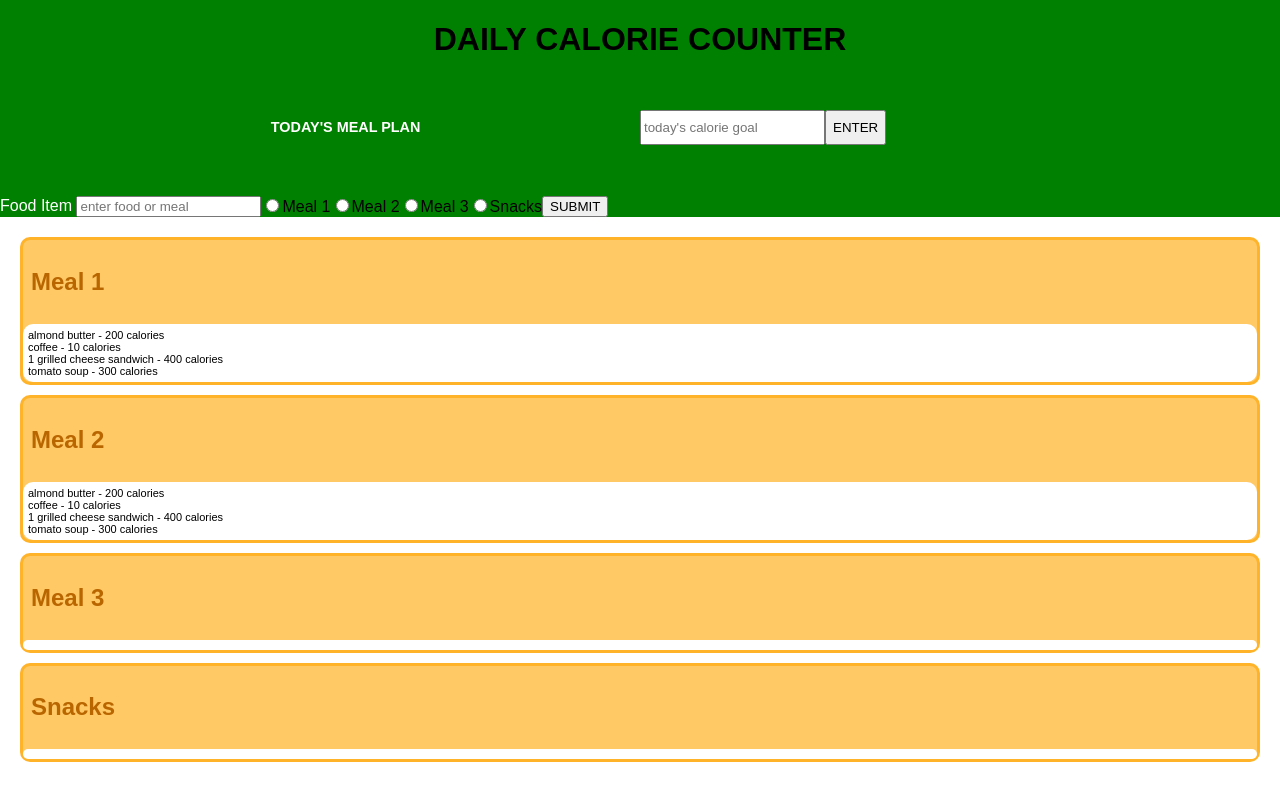
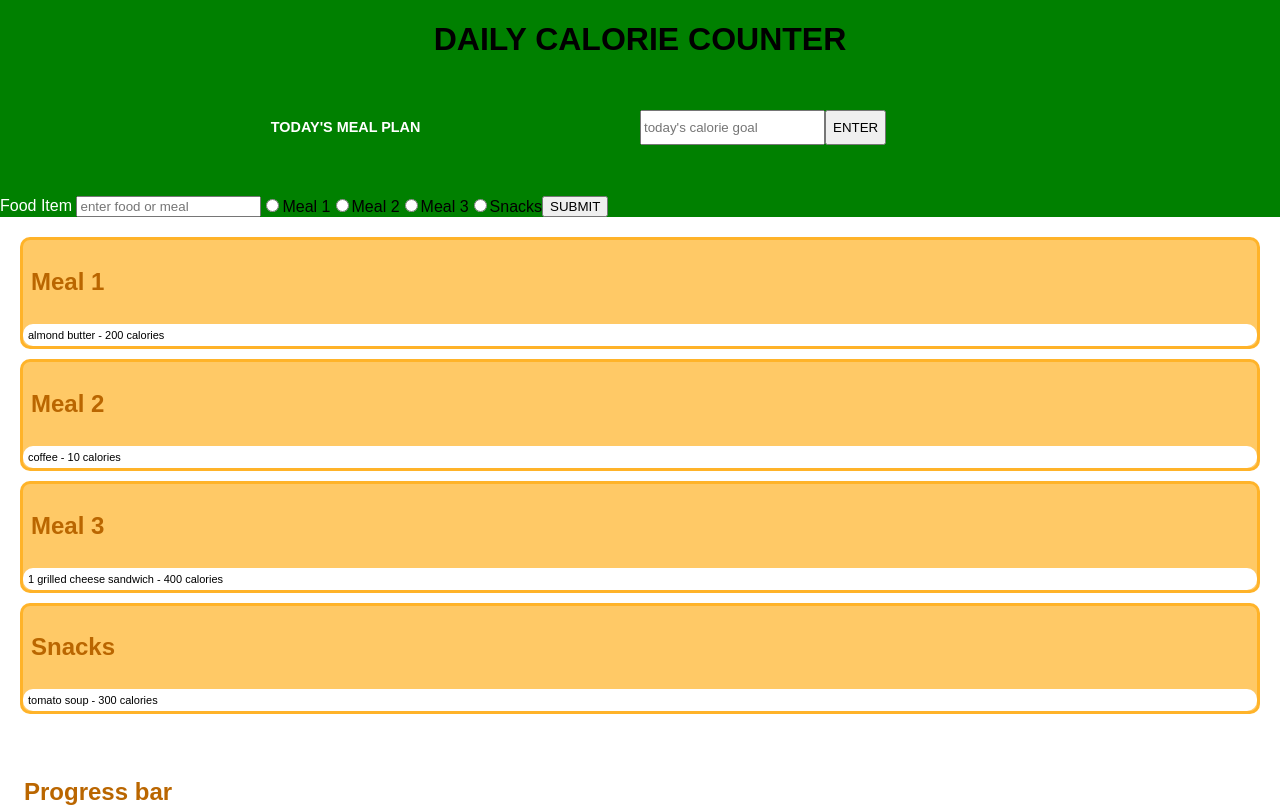
Before and after one commit to robertchrobak/final-project, a React (Create React App) app: page / in a window 1280 px wide. Shown: the top 807 px of the page. Built offline with nearby package versions, Linux system fonts and the light colour scheme.

Commit message:
Adding items to mealPlan divs almost completely works

```diff
--- a/src/components/MealPlan.js
+++ b/src/components/MealPlan.js
@@ -2,17 +2,32 @@ import React, {Component} from 'react';
 import { connect } from 'react-redux';
 
 class MealPlan extends Component {
+
   render() {
-    const meal1Items = this.props.foodItems.map((foodItem, index) =>
-        <li key={index}>{foodItem.food} - {foodItem.calories} calories</li>
-    );
 
-    const meal2Items = this.props.foodItems.map((foodItem, index) =>
-        <li key={index}>{foodItem.food} - {foodItem.calories} calories</li>
-    );
+    const meal1Items = [];
+    const meal2Items = [];
+    const meal3Items = [];
+    const snackItems = [];
+
+    this.props.foodItems.forEach((foodItem, index) => {
+
+      if(foodItem.meal === "Meal 1") {
+        meal1Items.push(<li key={index}>{foodItem.food} - {foodItem.calories} calories</li>);
+      }
+      if(foodItem.meal === "Meal 2") {
+        meal2Items.push(<li key={index}>{foodItem.food} - {foodItem.calories} calories</li>);
+      }
+      if(foodItem.meal === "Meal 3") {
+        meal3Items.push(<li key={index}>{foodItem.food} - {foodItem.calories} calories</li>);
+      }
+      if(foodItem.meal === "Snacks") {
+        snackItems.push(<li key={index}>{foodItem.food} - {foodItem.calories} calories</li>);
+      }
+
+    });
 
     return (
-
       <div className="MealPlan">
         <div className="Meal">
           <h2>Meal 1</h2>
@@ -29,11 +44,13 @@ class MealPlan extends Component {
         <div className="Meal">
           <h2>Meal 3</h2>
           <ul>
+            {meal3Items}
           </ul>
         </div>
         <div className="Meal">
           <h2>Snacks</h2>
           <ul>
+            {snackItems}
           </ul>
         </div>
       </div>);
@@ -46,5 +63,4 @@ function mapStateToProps(state) {
     }
 }
 
-
 export default connect(mapStateToProps)(MealPlan);
```
